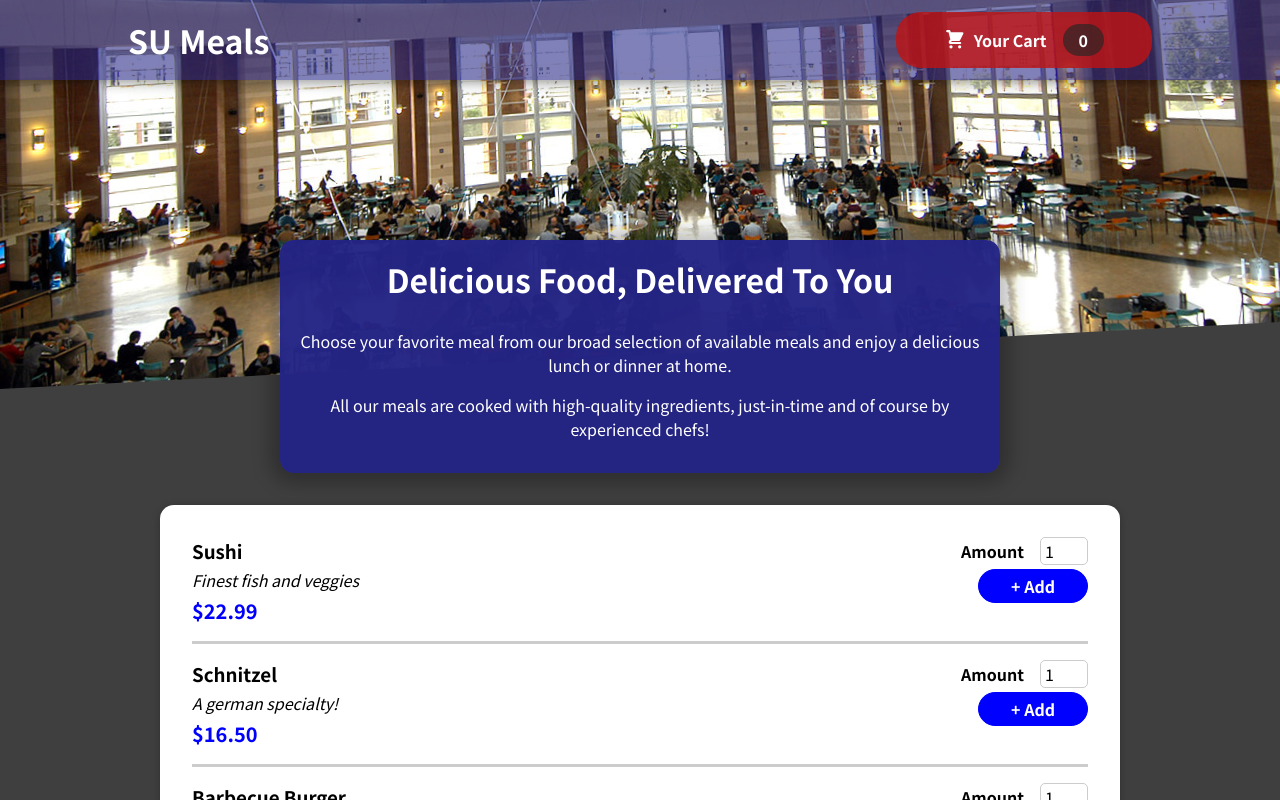
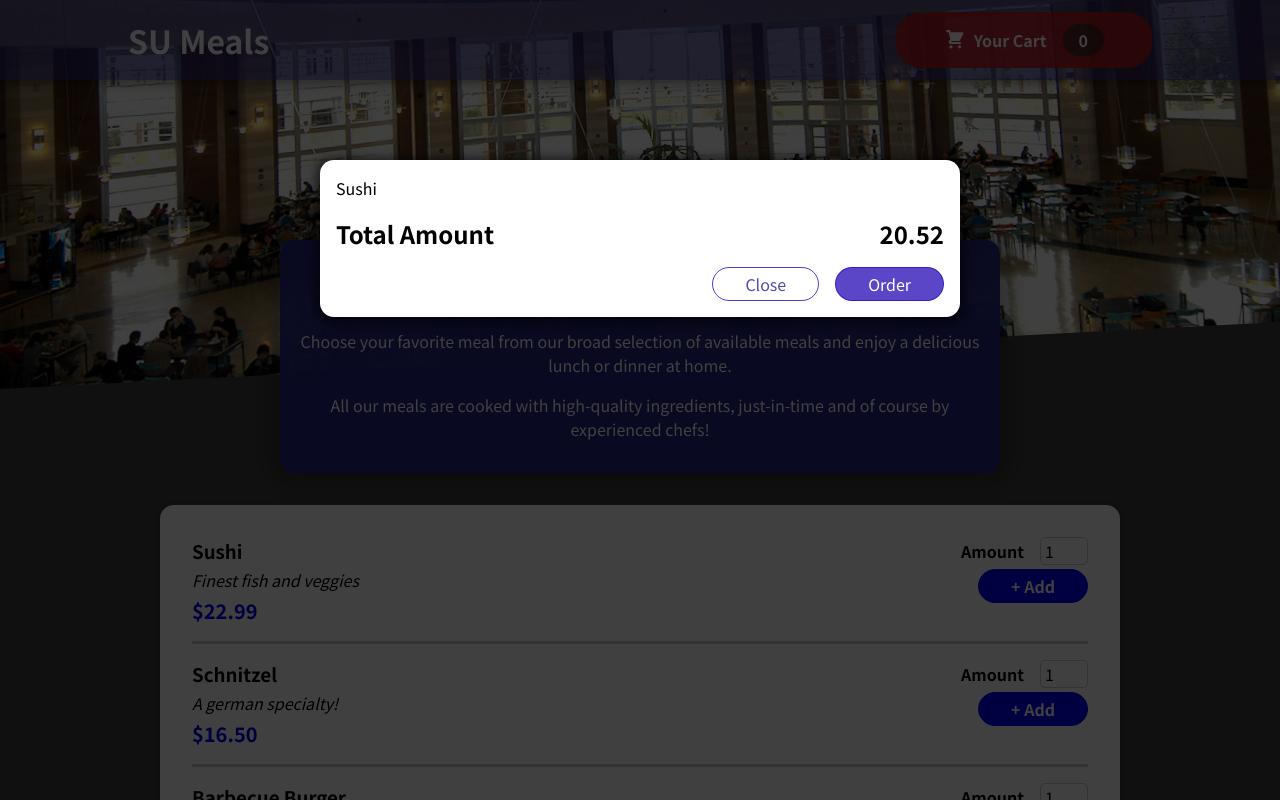
Before and after one commit to canturkmen/OrderFood, a React (Create React App) app: page / in a window 1280 px wide. Shown: the top 800 px of the page. Built offline with nearby package versions, Linux system fonts and the light colour scheme.

Commit message:
Added cart component.

```diff
--- a/public/index.html
+++ b/public/index.html
@@ -28,6 +28,7 @@
   </head>
   <body>
     <noscript>You need to enable JavaScript to run this app.</noscript>
+    <div id="overlays"></div>
     <div id="root"></div>
     <!--
       This HTML file is a template.
--- a/src/App.js
+++ b/src/App.js
@@ -1,10 +1,12 @@
 import React from "react";
+import Cart from "./components/Cart/Cart";
 import Header from "./components/Layout/Header";
 import Meals from "./components/Meals/Meals";
 
 function App() {
   return (
     <React.Fragment>
+      <Cart />
       <Header />
       <main>
         <Meals />
--- /dev/null
+++ b/src/components/Cart/Cart.js
@@ -0,0 +1,28 @@
+import Modal from "../UI/Modal";
+import classes from "./Cart.module.css";
+
+const Cart = (props) => {
+  const mealItems = (
+    <ul className={classes["cart-items"]}>
+      {[{ id: "1", name: "Sushi", Price: "29.99" }].map((meal) => {
+        return <li>{meal.name}</li>;
+      })}
+    </ul>
+  );
+
+  return (
+    <Modal>
+      {mealItems}
+      <div className={classes.total}>
+        <span>Total Amount</span>
+        <span>20.52</span>
+      </div>
+      <div className={classes.actions}>
+        <button className={classes["button--alt"]}>Close</button>
+        <button className={classes.button}>Order</button>
+      </div>
+    </Modal>
+  );
+};
+
+export default Cart;
--- /dev/null
+++ b/src/components/Cart/Cart.module.css
@@ -0,0 +1,46 @@
+.cart-items {
+  list-style: none;
+  margin: 0;
+  padding-left: 0;
+  max-height: 20rem;
+  overflow: auto;
+}
+
+.total {
+  display: flex;
+  justify-content: space-between;
+  font-size: 1.5rem;
+  font-weight: bold;
+  align-items: center;
+  margin: 1rem 0;
+}
+
+.actions {
+  text-align: right;
+}
+
+.actions button {
+  font: inherit;
+  cursor: pointer;
+  background-color: transparent;
+  border: 1px solid rgba(36, 27, 190, 0.826);
+  border-radius: 25px;
+  padding: 0.25rem 2rem;
+  margin-left: 1rem;
+}
+
+.actions button:hover,
+.actions button:active {
+  background-color: #0a090bbd;
+  border-color: #d8470a;
+  color: white;
+}
+
+.actions .button--alt {
+  color: #292198cf;
+}
+
+.actions .button {
+  background-color: #381ebcd1;
+  color: white;
+}
--- a/src/components/Meals/AvailableMeals.js
+++ b/src/components/Meals/AvailableMeals.js
@@ -34,6 +34,7 @@
   const mealsList = DUMMY_MEALS.map((meal) => {
     return (
       <MealItem
+        id={meal.id}
         key={meal.id}
         name={meal.name}
         description={meal.description}
--- a/src/components/Meals/MealItem/MealItem.js
+++ b/src/components/Meals/MealItem/MealItem.js
@@ -12,7 +12,7 @@
         <div className={classes.price}>{price}</div>
       </div>
       <div>
-        <MealItemForm />
+        <MealItemForm id={props.id}/>
       </div>
     </li>
   );
--- a/src/components/Meals/MealItem/MealItemForm.js
+++ b/src/components/Meals/MealItem/MealItemForm.js
@@ -7,7 +7,7 @@
       <Input
         label="Amount"
         input={{
-          id: "amount",
+          id: "amount_" + props.id,
           type: "number",
           min: "1",
           max: "5",
--- /dev/null
+++ b/src/components/UI/Modal.js
@@ -0,0 +1,29 @@
+import ReactDOM from "react-dom";
+import React from "react";
+import classes from "./Modal.module.css";
+
+const Backdrop = (props) => {
+  return <div className={classes.backdrop}></div>;
+};
+
+const ModalOverlay = (props) => {
+  return (
+    <div className={classes.modal}>
+      <div className={classes.content}>{props.children}</div>
+    </div>
+  );
+};
+
+const Modal = (props) => {
+  return (
+    <React.Fragment>
+      {ReactDOM.createPortal(<Backdrop />, document.getElementById("overlays"))}
+      {ReactDOM.createPortal(
+        <ModalOverlay>{props.children}</ModalOverlay>,
+        document.getElementById("overlays")
+      )}
+    </React.Fragment>
+  );
+};
+
+export default Modal;
--- /dev/null
+++ b/src/components/UI/Modal.module.css
@@ -0,0 +1,40 @@
+.backdrop {
+  position: fixed;
+  top: 0;
+  left: 0;
+  width: 100%;
+  height: 100vh;
+  z-index: 20;
+  background-color: rgba(0, 0, 0, 0.75);
+}
+
+.modal {
+  position: fixed;
+  left: 5%;
+  top: 20vh;
+  width: 90%;
+  padding: 1rem;
+  border-radius: 14px;
+  box-shadow: 0px 2px 8px 5px rgba(0, 0, 0, 0.5);
+  background-color: white;
+  z-index: 30;
+  animation: slide-down 300ms ease-out forwards;
+}
+
+@media (min-width: 768px) {
+  .modal {
+    width: 40rem;
+    left: calc(50% - 20rem);
+  }
+}
+
+@keyframes slide-down {
+  from {
+    opacity: 0;
+    transform: translateY(-3rem);
+  }
+  to {
+    opacity: 1;
+    transform: translateY(0);
+  }
+}
```
Also changed, not shown: 2 other files (tests, documents, lock files or other folders).
